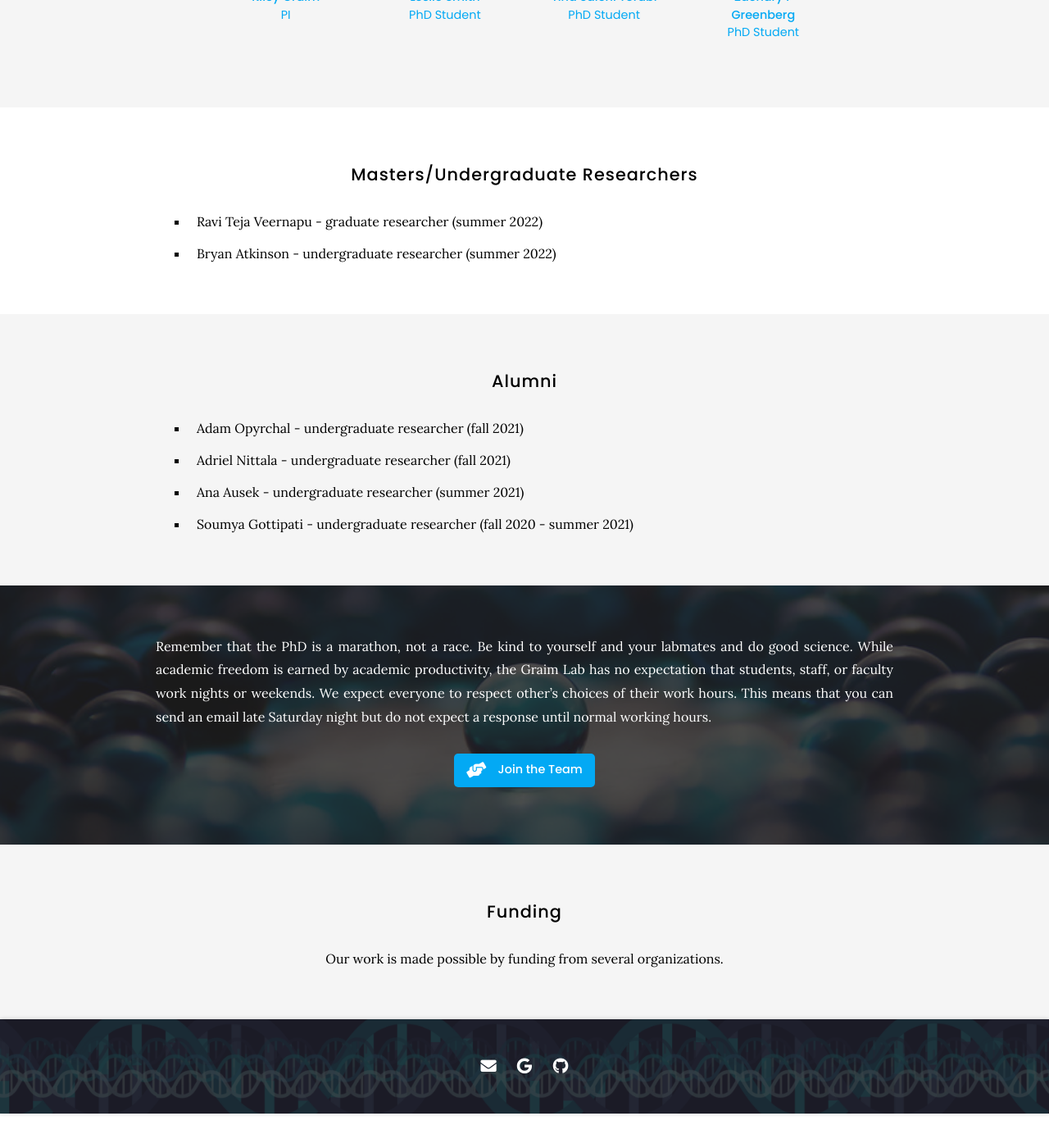
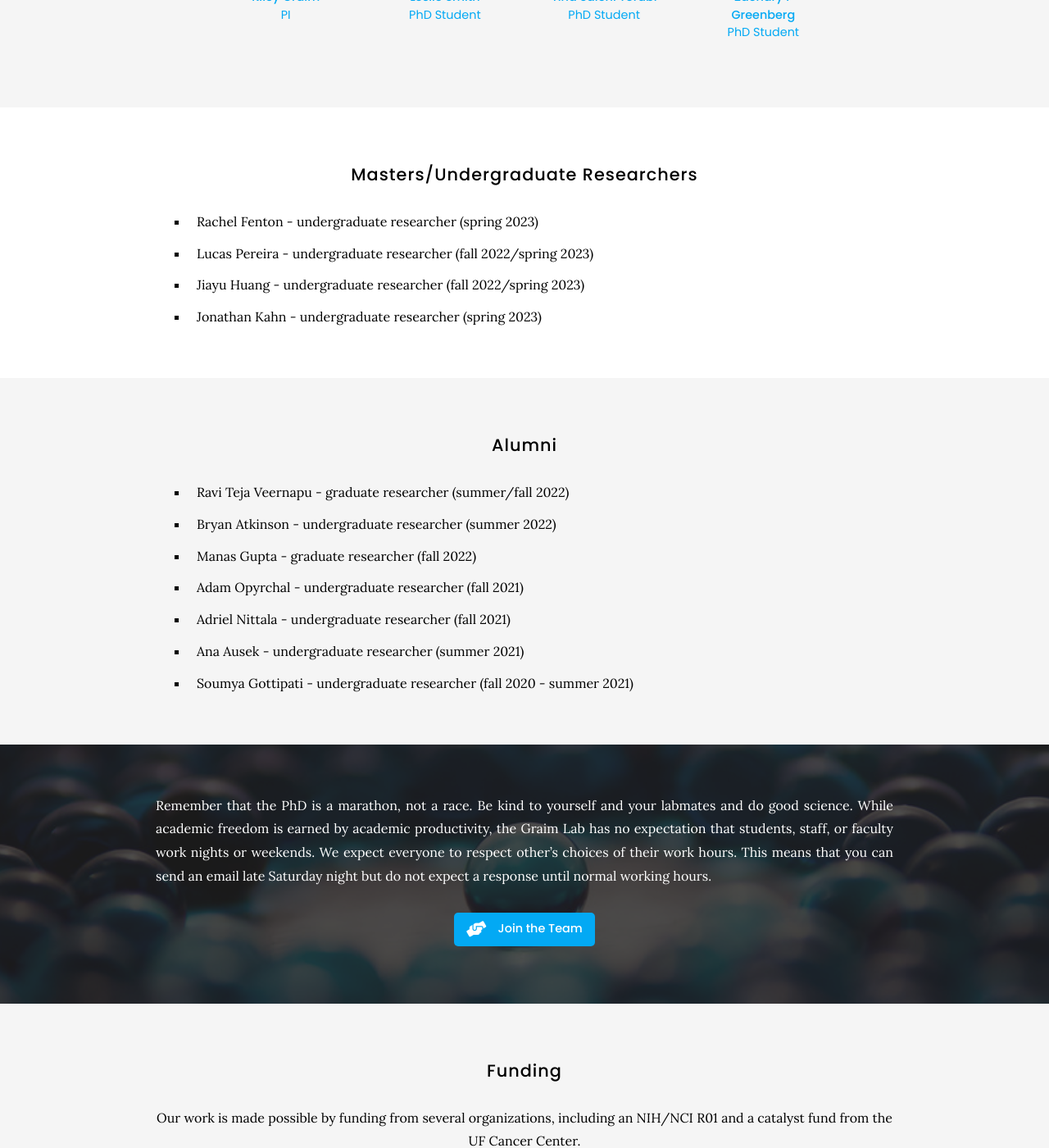
Before and after one commit to graim/GraimLabWebsite, a Jekyll site: the page built from team/index.md, in a window 1280 px wide and 1400 px high, scrolled down 711 px. Shown: the whole window at 82% size. Built offline with Jekyll 4.4.1, drawn with Linux system fonts in a browser that asks for light colours; nearby versions of some CDN libraries; before the commit the page ends 2069 px from its top, so only the background shows below that.

Commit message:
Update index.md
updated the team, funding.

```diff
--- a/team/index.md
+++ b/team/index.md
@@ -37,13 +37,18 @@ We are a collaborative lab that works closely with researchers at UF and other u
 
 ## Masters/Undergraduate Researchers
 
-- Ravi Teja Veernapu - graduate researcher (summer 2022)
-- Bryan Atkinson - undergraduate researcher (summer 2022)
+- Rachel Fenton - undergraduate researcher (spring 2023)
+- Lucas Pereira - undergraduate researcher (fall 2022/spring 2023)
+- Jiayu Huang - undergraduate researcher (fall 2022/spring 2023)
+- Jonathan Kahn - undergraduate researcher (spring 2023)
 
 {% include section.html %}
 
 ## Alumni
 
+- Ravi Teja Veernapu - graduate researcher (summer/fall 2022)
+- Bryan Atkinson - undergraduate researcher (summer 2022)
+- Manas Gupta - graduate researcher (fall 2022)
 - Adam Opyrchal - undergraduate researcher (fall 2021)
 - Adriel Nittala - undergraduate researcher (fall 2021)
 - Ana Ausek - undergraduate researcher (summer 2021)
@@ -66,7 +71,7 @@ Remember that the PhD is a marathon, not a race. Be kind to yourself and your la
 
 ## Funding
 
-Our work is made possible by funding from several organizations.
+Our work is made possible by funding from several organizations, including an NIH/NCI R01 and a catalyst fund from the UF Cancer Center.
 {:.center}
 <!--
 {%
```
